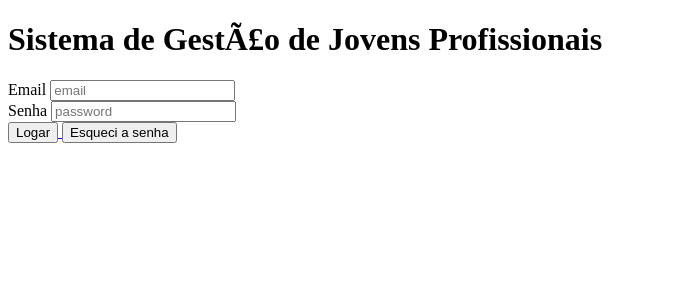
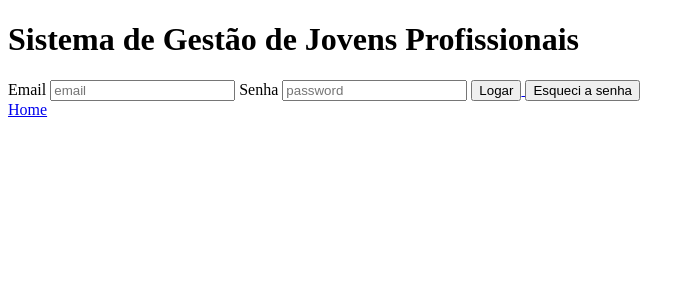
Before and after one commit to DanielRenaro/Project, a Java web app: template src/main/webapp/WEB-INF/views/home/index.jsp in a window 1280 px wide. Shown: the top 300 px of the page, without its empty margins (0-695 px from the left). Run offline with Tomcat 11, a stand-in JSP engine, Linux system fonts and the light colour scheme; the template is opened without the code that fills it, so the values that code supplies are empty.

Commit message:
Commit de alteração de index.jsp

```diff
--- a/pom.xml
+++ b/pom.xml
@@ -24,7 +24,7 @@
     <dependency>
       <groupId>mysql</groupId>
       <artifactId>mysql-connector-java</artifactId>
-      <version>5.1.35</version>
+      <version>5.1.35</version><!--$NO-MVN-MAN-VER$-->
     </dependency>
     <dependency>
       <groupId>org.springframework.boot</groupId>
@@ -78,7 +78,7 @@
     <plugins>
       <plugin>
         <artifactId>maven-war-plugin</artifactId>
-        <version>2.4</version>
+        <version>2.4</version><!--$NO-MVN-MAN-VER$-->
         <configuration>
           <failOnMissingWebXml>false</failOnMissingWebXml>
         </configuration>
--- a/src/main/java/com/indra/projectrh/controllers/HomeController.java
+++ b/src/main/java/com/indra/projectrh/controllers/HomeController.java
@@ -15,4 +15,5 @@ public class HomeController
    }
 
 
+
 }
--- a/src/main/webapp/WEB-INF/views/home/index.jsp
+++ b/src/main/webapp/WEB-INF/views/home/index.jsp
@@ -1,9 +1,10 @@
-<%@ page language="java" contentType="text/html; charset=UTF-8"
-    pageEncoding="UTF-8"%>
+<%@ page language="java" contentType="text/html; charset=ISO-8859-1"
+	pageEncoding="ISO-8859-1"%>
 <!DOCTYPE html PUBLIC "-//W3C//DTD HTML 4.01 Transitional//EN" "http://www.w3.org/TR/html4/loose.dtd">
 <html>
 <head>
-<meta http-equiv="Content-Type" content="text/html; charset=UTF-8">
+<meta http-equiv="Content-Type" content="text/html; charset=ISO-8859-1">
+
 <style>
 .paypal-button button.large {
 	min-width: 150px;
@@ -45,23 +46,20 @@
 </style><title>Projeto JP</title>
 </head>
 <body>
-		<h1>Sistema de GestÃ£o de Jovens Profissionais</h1>
+		<h1>Sistema de Gestão de Jovens Profissionais</h1>
 
-	<div id="meio">
-		<div class="form-group">
+	<div id="content">
+		<div class="formulario-login">
 
 		<label id="email">Email</label>
 			<input type="text" placeholder="email"/>
-		</div>
 
-
-		<div class="form-group">
 
 			<label id="senha">Senha</label>
 			<input type="password" placeholder="password"/>
 
-		</div>
-		<a href="/ProjetoIndra/faces/page/index.xhtml"> <!-- Arrumar o caminho do link que ele vai ir apÃ³s logar -->
+
+		<a href="/Project/pages/home.jsp"> <!-- Arrumar o caminho do link que ele vai ir após logar -->
 			<button type="button" class="btn btn-primary">Logar</button>
 
 		</a>
@@ -71,6 +69,8 @@
 			</a>
 
 
-
-	</div>	</body>
+	<div> <a href="home.jsp"> Home </a></div>
+	</div>
+	</div>
+	</body>
 </html>
```
Also changed, not shown: src/main/webapp/WEB-INF/views/pages/home.jsp (renamed from src/main/webapp/WEB-INF/views/pages/home.xhtml, +2 -7 lines), src/main/webapp/WEB-INF/views/pages/listaGestores.jsp (added).
